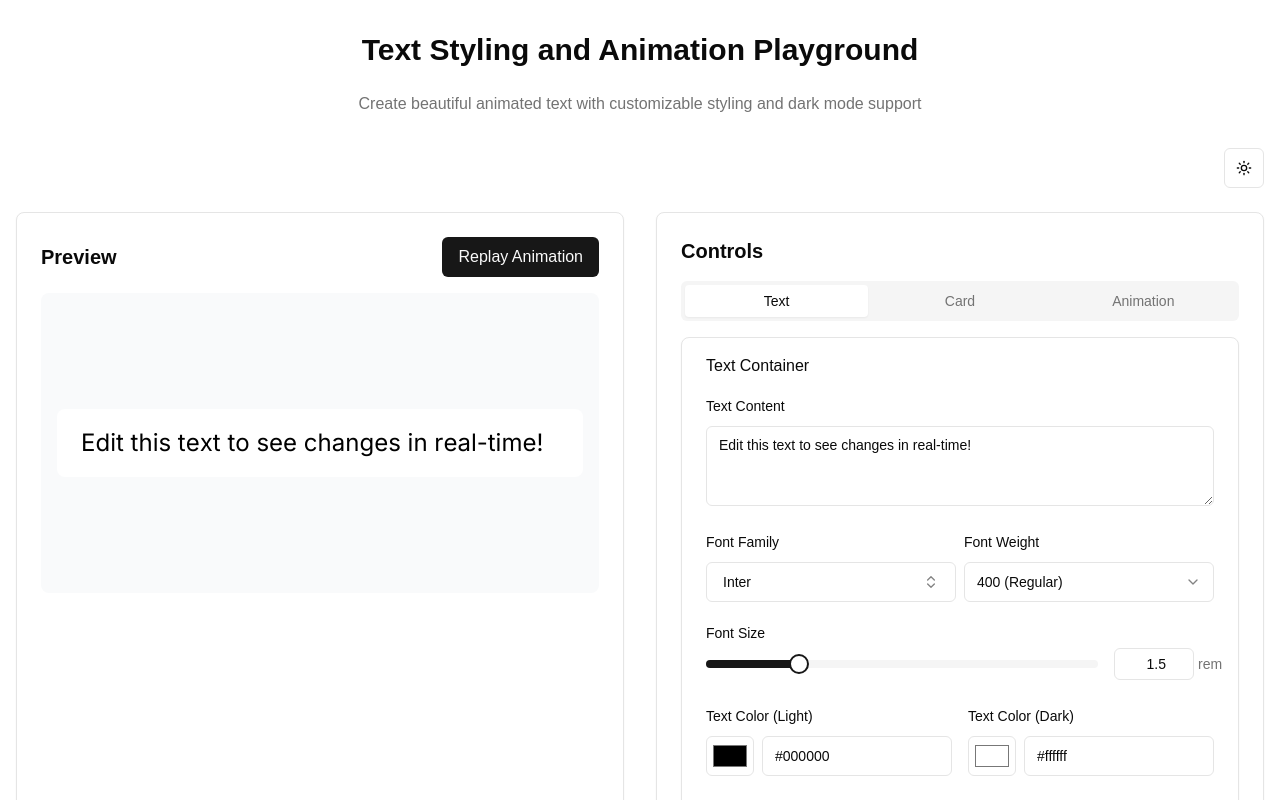
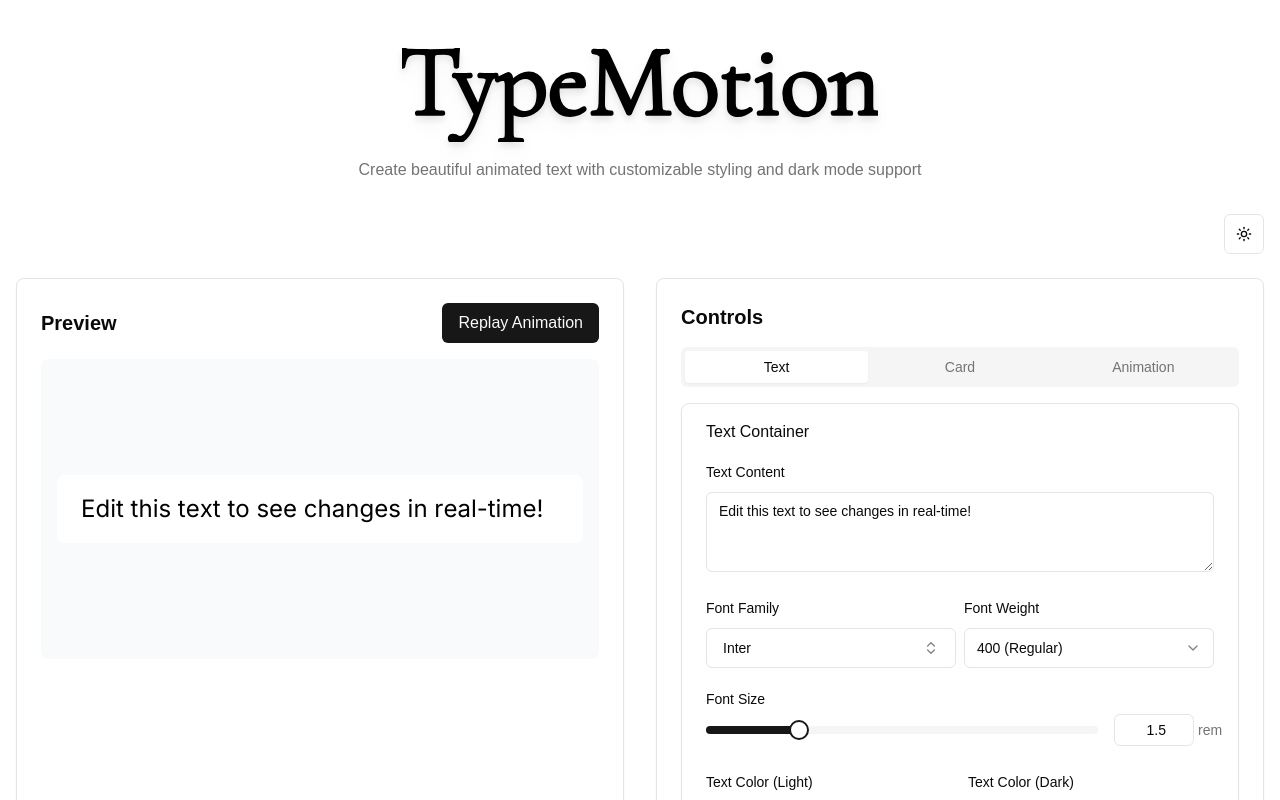
Before and after one commit to HouseinIsProgramming/TypeMotion, a Next.js app: page / in a window 1280 px wide. Shown: the top 800 px of the page. Built offline with nearby package versions, Linux system fonts and the light colour scheme.

Commit message:
should be all done

```diff
--- a/app/page.tsx
+++ b/app/page.tsx
@@ -1,16 +1,25 @@
-import TextStylingPlayground from "@/components/text-styling-playground"
-import { ThemeProvider } from "@/components/theme-provider"
+import TextStylingPlayground from "@/components/text-styling-playground";
+import { ThemeProvider } from "@/components/theme-provider";
+import Logo from "@/components/svg/TypeMotion.svg";
 
 export default function Home() {
   return (
     <ThemeProvider attribute="class" defaultTheme="light" enableSystem>
       <main className="container mx-auto py-8 px-4">
-        <h1 className="text-3xl font-bold mb-6 text-center">Text Styling and Animation Playground</h1>
+        <img
+          src={Logo.src}
+          height={50}
+          className="mx-auto drop-shadow-lg my-4 dark:invert"
+        />
+        <h1 className="text-3xl font-bold mb-6 text-center sr-only">
+          TypeMotion
+        </h1>
         <p className="text-center mb-8 text-muted-foreground">
-          Create beautiful animated text with customizable styling and dark mode support
+          Create beautiful animated text with customizable styling and dark mode
+          support
         </p>
         <TextStylingPlayground />
       </main>
     </ThemeProvider>
-  )
+  );
 }
```
Also changed, not shown: components/svg/TypeMotion.svg (added).
